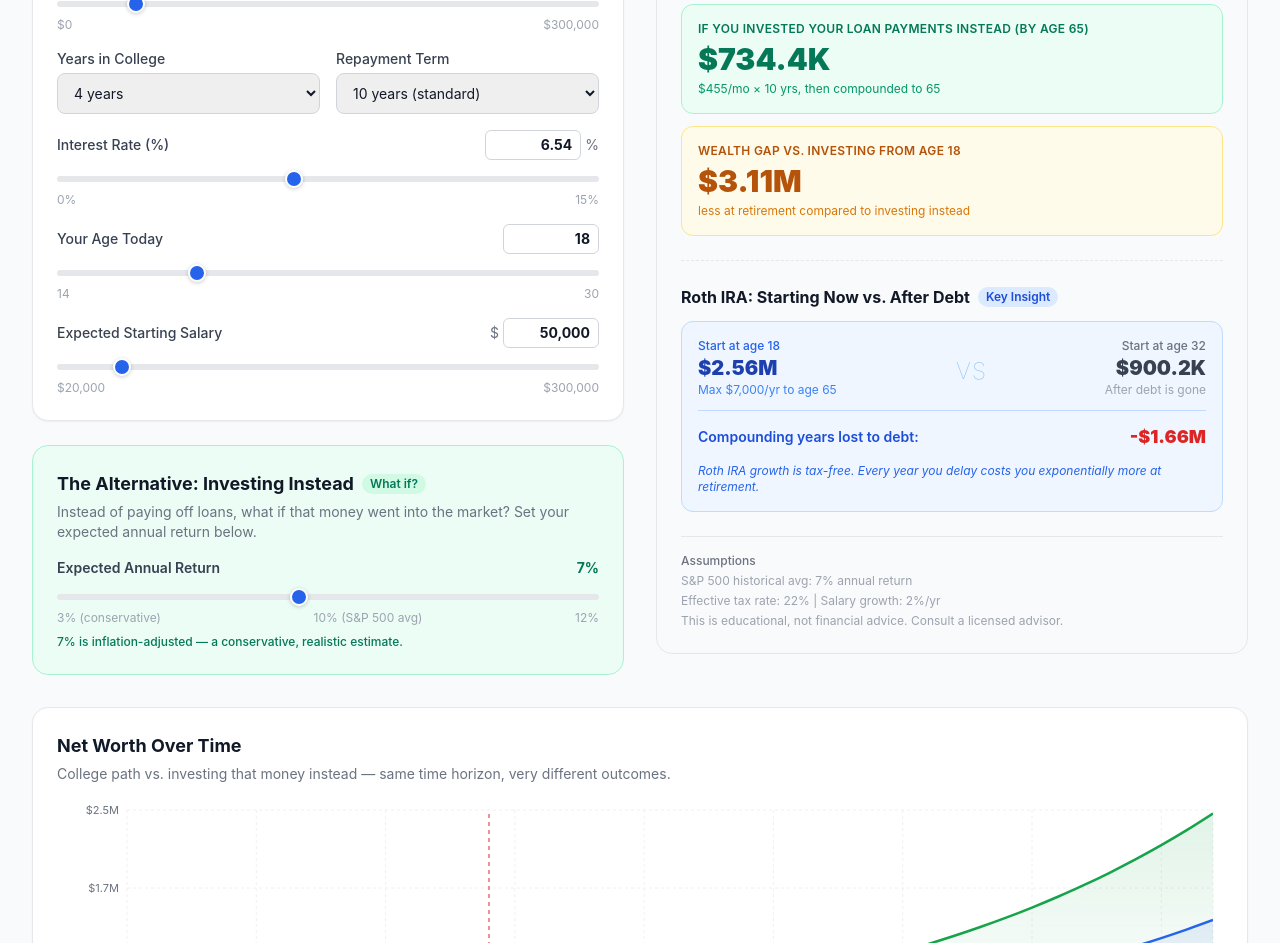
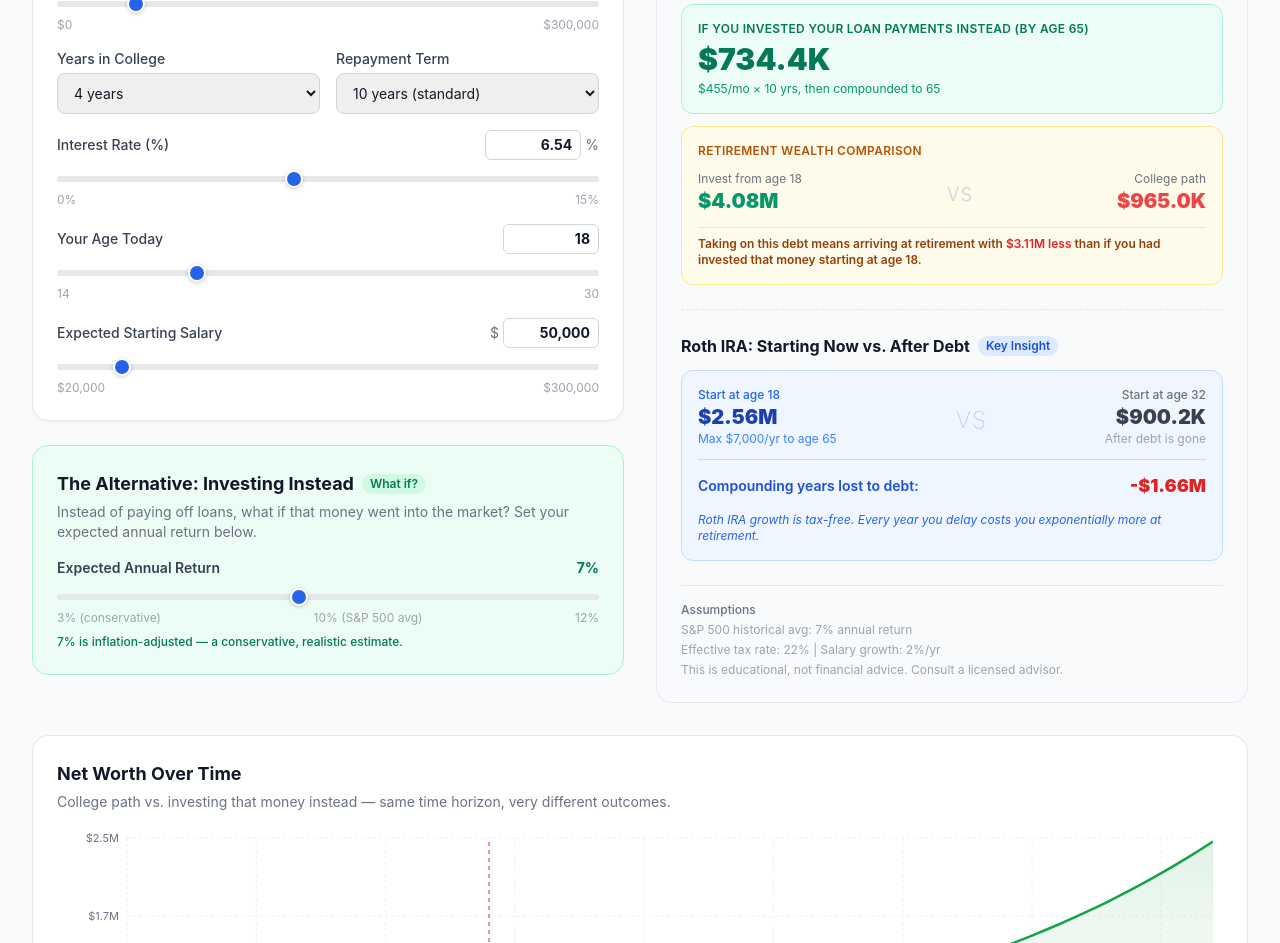
Before and after one commit to matthewdeltenre-alt/Student-Loan-Debt-vs.-Wealth, a Next.js app: page / in a window 1280 px wide. Shown: the part 1240-2183 px from the top of the page. Built offline with nearby package versions, Linux system fonts and the light colour scheme.

Commit message:
Replace wealth gap with two-path retirement comparison

```diff
--- a/components/ResultsPanel.tsx
+++ b/components/ResultsPanel.tsx
@@ -111,16 +111,27 @@ export default function ResultsPanel({ inputs, loan, opportunity }: Props) {
             </p>
           </div>
 
-          <div className="bg-amber-50 border border-amber-200 rounded-xl p-4">
-            <p className="text-xs font-semibold text-amber-700 uppercase tracking-wide mb-1">
-              Wealth gap vs. investing from age {inputs.currentAge}
+          <div className="bg-amber-50 border border-amber-200 rounded-xl p-4 space-y-3">
+            <p className="text-xs font-semibold text-amber-700 uppercase tracking-wide">
+              Retirement wealth comparison
             </p>
-            <p className="text-3xl font-black text-amber-700">
-              {formatCurrency(Math.abs(wealthGap))}
-            </p>
-            <p className="text-xs text-amber-600 mt-1">
-              less at retirement compared to investing instead
-            </p>
+            <div className="flex items-center justify-between">
+              <div>
+                <p className="text-xs text-gray-500">Invest from age {inputs.currentAge}</p>
+                <p className="text-xl font-black text-emerald-600">{formatCurrency(opportunity.totalWealth65Invest)}</p>
+              </div>
+              <div className="text-gray-300 font-light text-2xl">vs</div>
+              <div className="text-right">
+                <p className="text-xs text-gray-500">College path</p>
+                <p className="text-xl font-black text-red-500">{formatCurrency(opportunity.totalWealth65College)}</p>
+              </div>
+            </div>
+            <div className="border-t border-amber-200 pt-2">
+              <p className="text-xs text-amber-800 font-semibold">
+                Taking on this debt means arriving at retirement with{' '}
+                <span className="text-red-600">{formatCurrency(Math.abs(wealthGap))} less</span> than if you had invested that money starting at age {inputs.currentAge}.
+              </p>
+            </div>
           </div>
         </div>
       </div>
```
